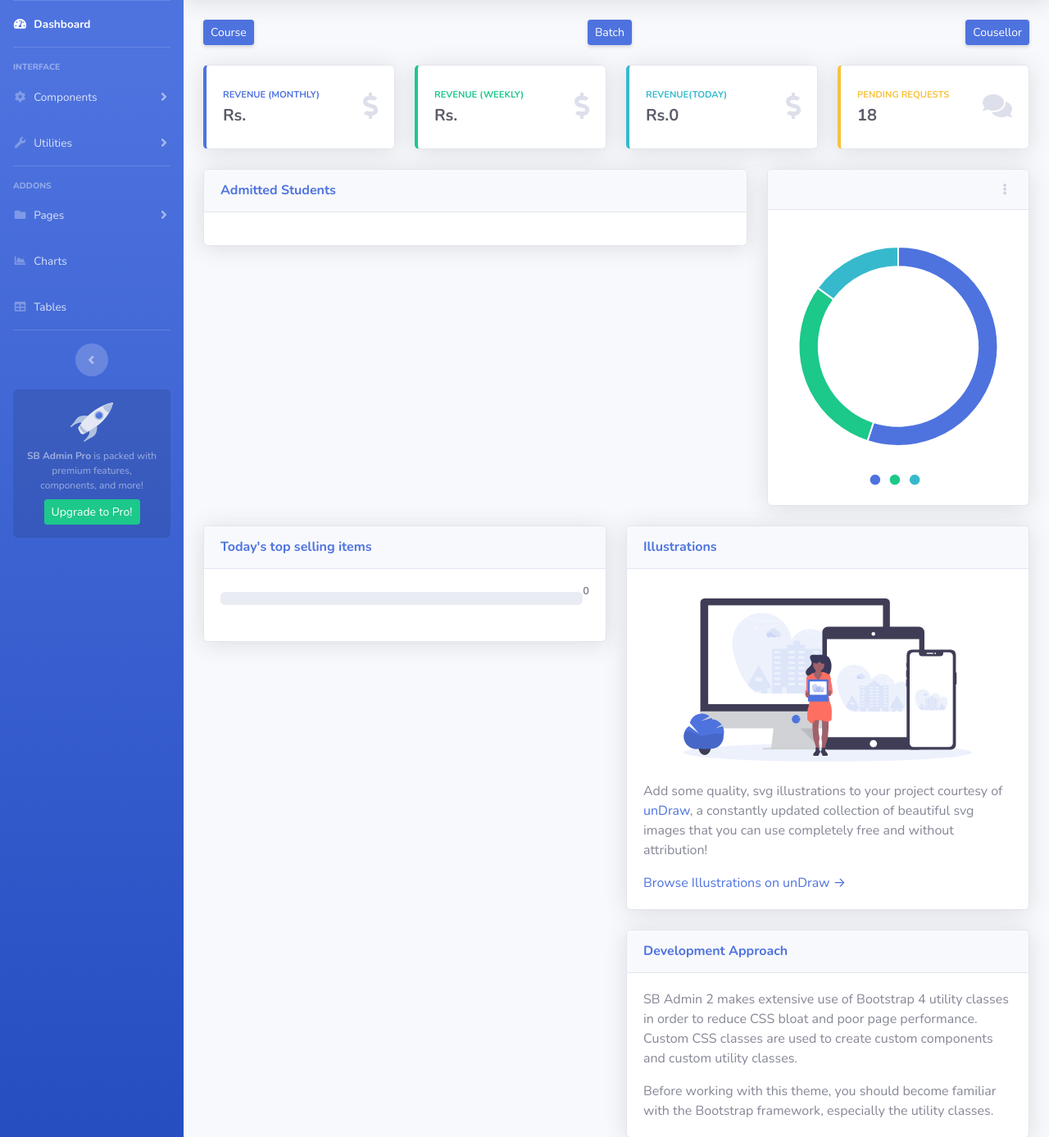
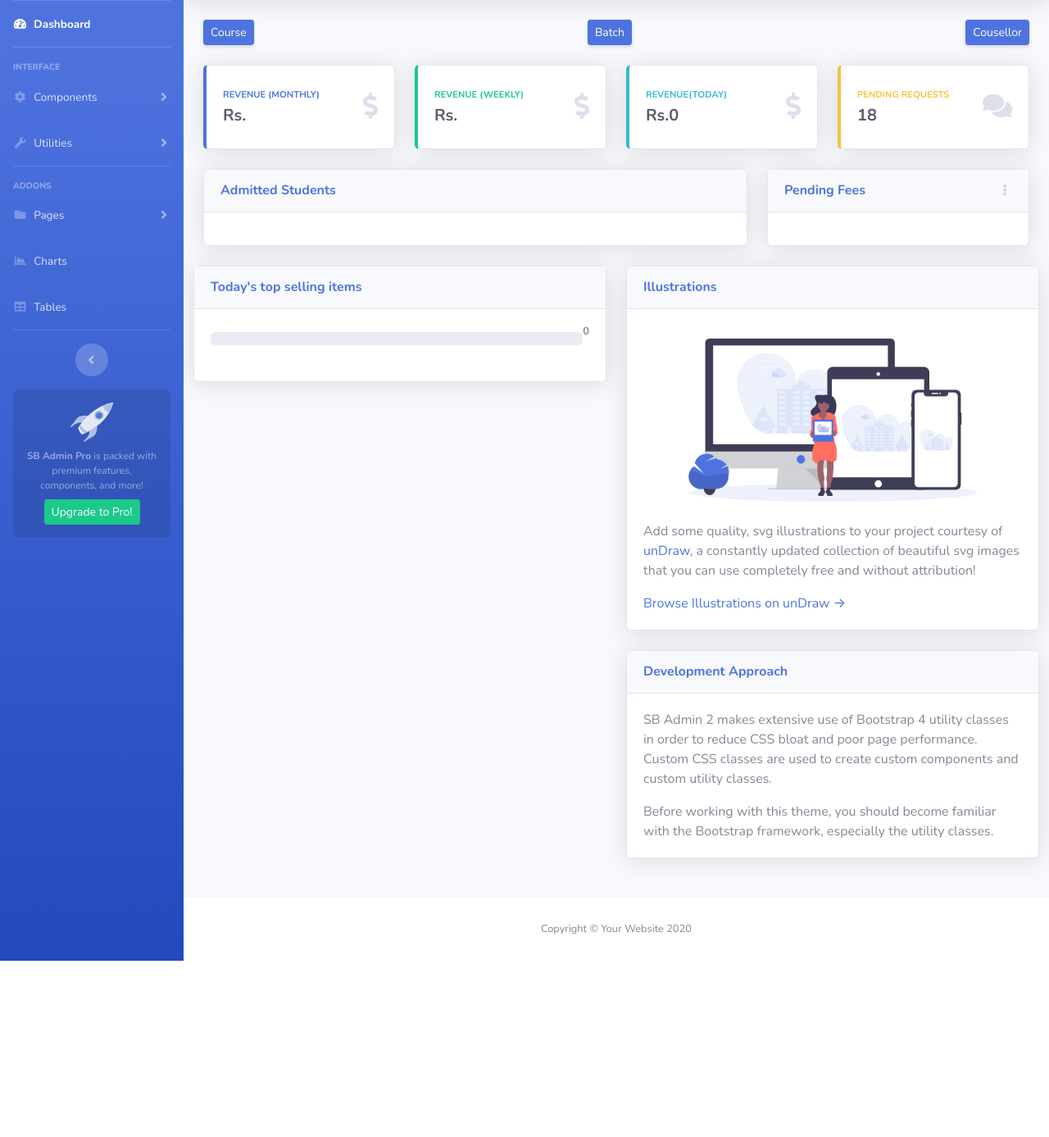
Before and after one commit to Bibin22/crm_automation, a Django app: page /ch/home in a window 1280 px wide. Shown: the part 70-1457 px from the top of the page at 82% size. After the commit the page ends 1242 px from the top, so only its background shows below. Run offline with Django 3.2, Linux system fonts and the light colour scheme; data that the repository does not hold is empty; some libraries are stand-ins or nearby versions.

Commit message:
pending fee

```diff
--- a/app_crm/templates/app_crm/admin.html
+++ b/app_crm/templates/app_crm/admin.html
@@ -511,7 +511,7 @@
                                 <!-- Card Header - Dropdown -->
                                 <div
                                     class="card-header py-3 d-flex flex-row align-items-center justify-content-between">
-                                    <h6 class="m-0 font-weight-bold text-primary"></h6>
+                                    <h6 class="m-0 font-weight-bold text-primary">Pending Fees</h6>
                                     <div class="dropdown no-arrow">
                                         <a class="dropdown-toggle" href="#" role="button" id="dropdownMenuLink"
                                             data-toggle="dropdown" aria-haspopup="true" aria-expanded="false">
@@ -528,22 +528,25 @@
                                     </div>
                                 </div>
                                 <!-- Card Body -->
+                                <div
+
+
+                                </div>
                                 <div class="card-body">
-                                    <div class="chart-pie pt-4 pb-2">
-                                        <canvas id="myPieChart">{{countvalues}}</canvas>
-                                        <canvas id="piechart">{{datevalues}}</canvas>
+                                    <div class="row">
+                                {% for i in count_1 %}
+                                {% for key, value in course.items %}
+                                <div class="col-lg-6 mb-4">
+                                    <div class="card bg-primary text-white shadow">
+                                        <div class="card-body">
+                                            {{key}}
+                                            <div class="text-white-50 small">{{ value }}</div>
+                                        </div>
                                     </div>
-                                    <div class="mt-4 text-center small">
-                                        <span class="mr-2">
-                                            <i class="fas fa-circle text-primary"></i> {{date.0}}
-                                        </span>
-                                        <span class="mr-2">
-                                            <i class="fas fa-circle text-success"></i> {{date.1}}
-                                        </span>
-                                        <span class="mr-2">
-                                            <i class="fas fa-circle text-info"></i> {{date.2}}
-                                        </span>
-                                    </div>
+                                </div>
+                                {% endfor %}
+                                {% endfor %}
+                            </div>
                                 </div>
                             </div>
                         </div>
--- a/app_crm/views.py
+++ b/app_crm/views.py
@@ -6,6 +6,7 @@ from .forms import CourseCreateForm, BatchCreateForm, CounsellorRegistrationForm
 from django.contrib.auth.models import User
 from django.contrib.auth import authenticate, login, logout
 from datetime import date
+from django.db.models import Sum
 class Course_Registration(TemplateView):
     model = Course
     form_class = CourseCreateForm
@@ -512,8 +513,6 @@ class DashBoard(TemplateView):
     def get(self, request, *args, **kwargs):
         context = {}
         lst = []
-        lst1 = []
-        lst2 = []
         status = 'yet to begin'
         dic = {}
         dic1 = {}
@@ -537,9 +536,53 @@ class DashBoard(TemplateView):
 
         count = str(len(lst))
 
+
+
+        #Pending Fees
+
+        status = "in progress"
+        f_batch = Batch.objects.filter(status=status)
+        f_admision = Admissions.objects.filter(batch_code__in=[b.batch_code for b in f_batch])
+        fees = [a.fees for a in f_admision]
+        #print(fees)
+        f_enquiry = Enquiry.objects.filter(enquiry_id__in=[a.eid for a in f_admision])
+        crse = [e.course for e in f_enquiry]
+        course_1 = {}
+        course_2 = {}
+        count_1 = []
+
+        #total = f_admision["fees__sum"]
+        #print(total)
+        pay = Payment.objects.filter(admission_number__in=[a.admission_number for a in f_admision])
+        amount = [p.amount for p in pay]
+        fees = [a.fees for a in f_admision]
+        total = [x1 - x2 for (x1, x2) in zip(fees, amount)]
+        for obj in crse:
+            if obj not in course_1:
+                count_1.append(obj)
+                course_1[obj] = None
+            else:
+                course_1[obj] = None
+
+        for fee in total:
+            course_1[obj] = fee
+
+        for key, value in course_1.items():
+
+            if key not in dic:
+                course_2[str(key)] = value
+
+        #print(course_2)
+        count1= str(len(count_1))
+
         context = {
-            "dic":dic,
-            "lst":lst,
-            "count":count
+            "dic": dic,
+            "lst": lst,
+            "count": count,
+
+            "course":course_2,
+            "count_1": count1,
+
         }
+
         return render(request, self.template_name, context)
```
Also changed, not shown: app_crm/templates/app_crm/ch_home.html (+15 -0 lines), test.py (added, +19 -0 lines).
